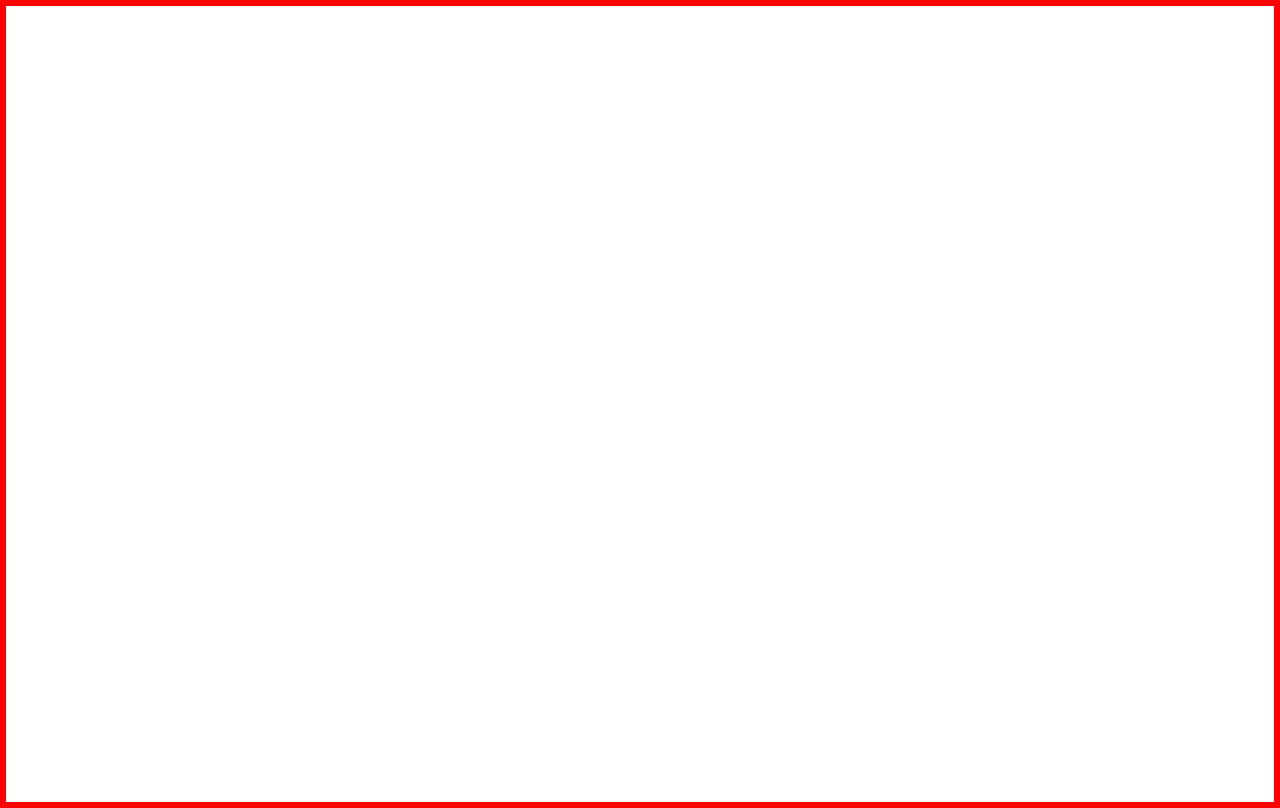
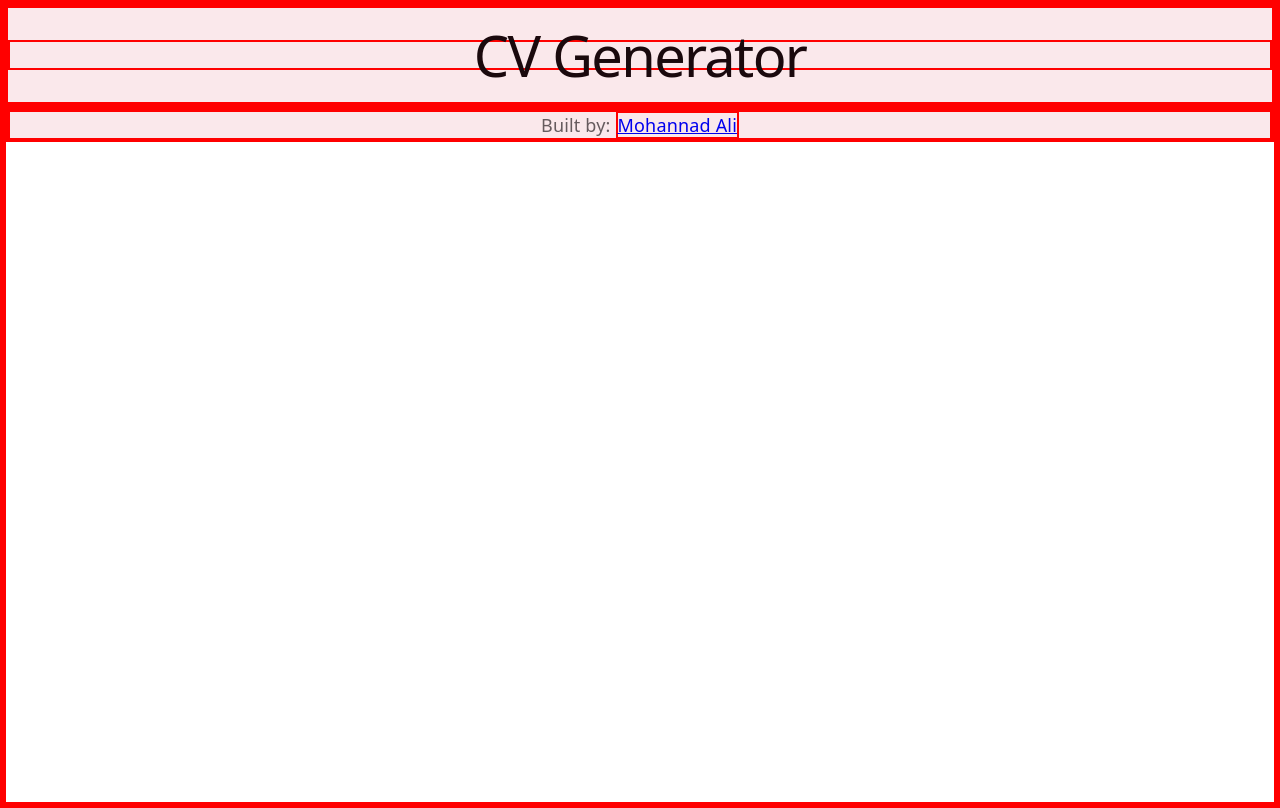
Before and after one commit to Ali7488/CV-App, a React (Vite) app: page / in a window 1280 px wide. Built offline with nearby package versions, Linux system fonts and the light colour scheme.

Commit message:
added basic website plan and layout

```diff
--- a/src/App.jsx
+++ b/src/App.jsx
@@ -1,5 +1,23 @@
-import "./App.css";
+import "./styles/App.css";
 
-function App() {}
+function App() {
+  return (
+    <>
+      {" "}
+      <header>
+        <h1>CV Generator</h1>
+      </header>
+      <main></main>
+      <footer>
+        <p>
+          Built by:{" "}
+          <a href="https:/github.com/Ali7488" target="_blank">
+            Mohannad Ali
+          </a>
+        </p>
+      </footer>
+    </>
+  );
+}
 
 export default App;
--- /dev/null
+++ b/src/components/preview.jsx
@@ -0,0 +1 @@
+export function PagePreview() {}
--- a/src/main.jsx
+++ b/src/main.jsx
@@ -1,5 +1,10 @@
 import { StrictMode } from "react";
 import { createRoot } from "react-dom/client";
+import App from "./App.jsx";
 import "./styles/index.css";
 
-createRoot(document.getElementById("root")).render(<StrictMode></StrictMode>);
+createRoot(document.getElementById("root")).render(
+  <StrictMode>
+    <App />
+  </StrictMode>,
+);
--- a/src/styles/App.css
+++ b/src/styles/App.css
@@ -0,0 +1,14 @@
+*,
+*::before,
+*::after {
+  box-sizing: border-box;
+}
+
+header,
+footer {
+  background-color: var(--accent-bg);
+}
+
+main {
+  background-color: var(--bg);
+}
--- a/src/styles/index.css
+++ b/src/styles/index.css
@@ -61,12 +61,11 @@ body {
 
 #root {
   min-height: 100svh;
+  width: 100%;
   margin: 0 auto;
   text-align: center;
   display: flex;
-  flex-direction: row;
-  justify-content: center;
-  align-items: center;
+  flex-direction: column;
 }
 
 h1,
```
Also changed, not shown: src/components/awards.jsx (added), src/components/education.jsx (added), src/components/experience.jsx (added), src/components/personalInfo.jsx (added), src/components/skills.jsx (added), src/components/technicalProjects.jsx (added).
